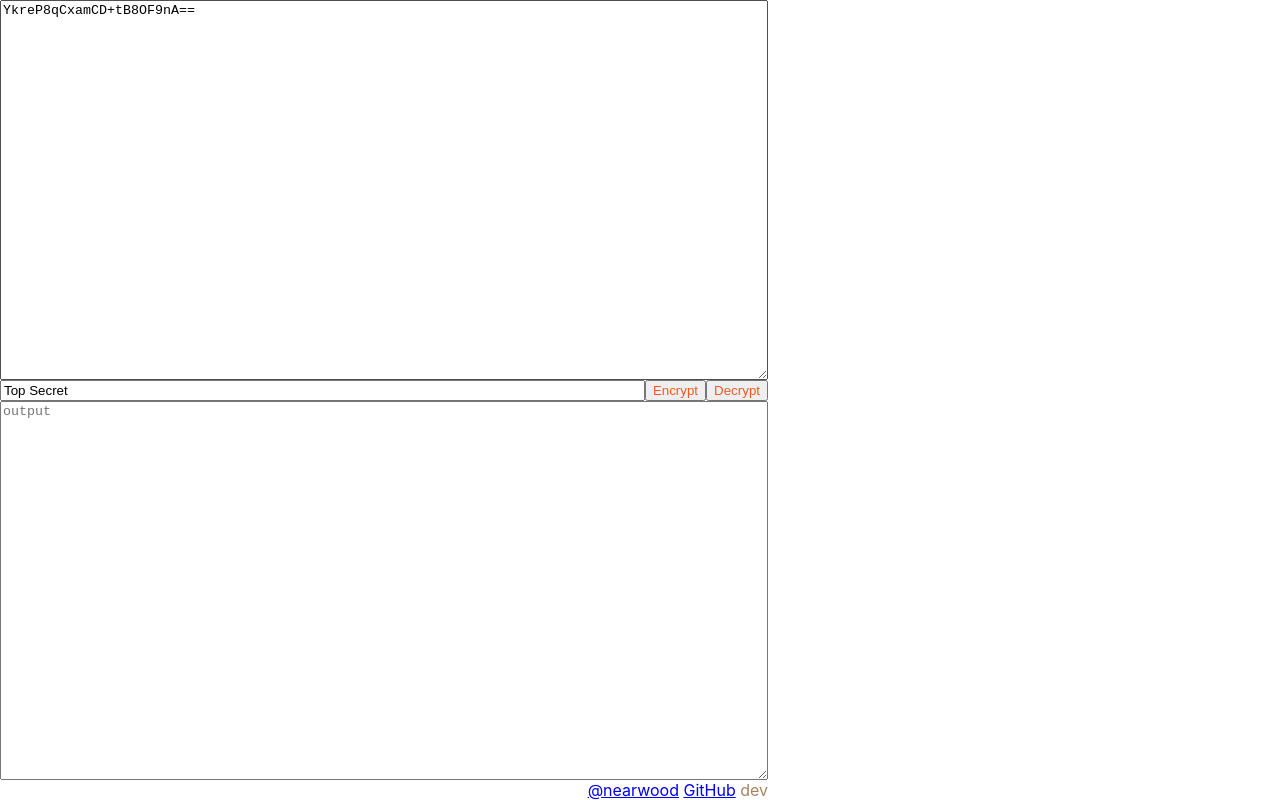
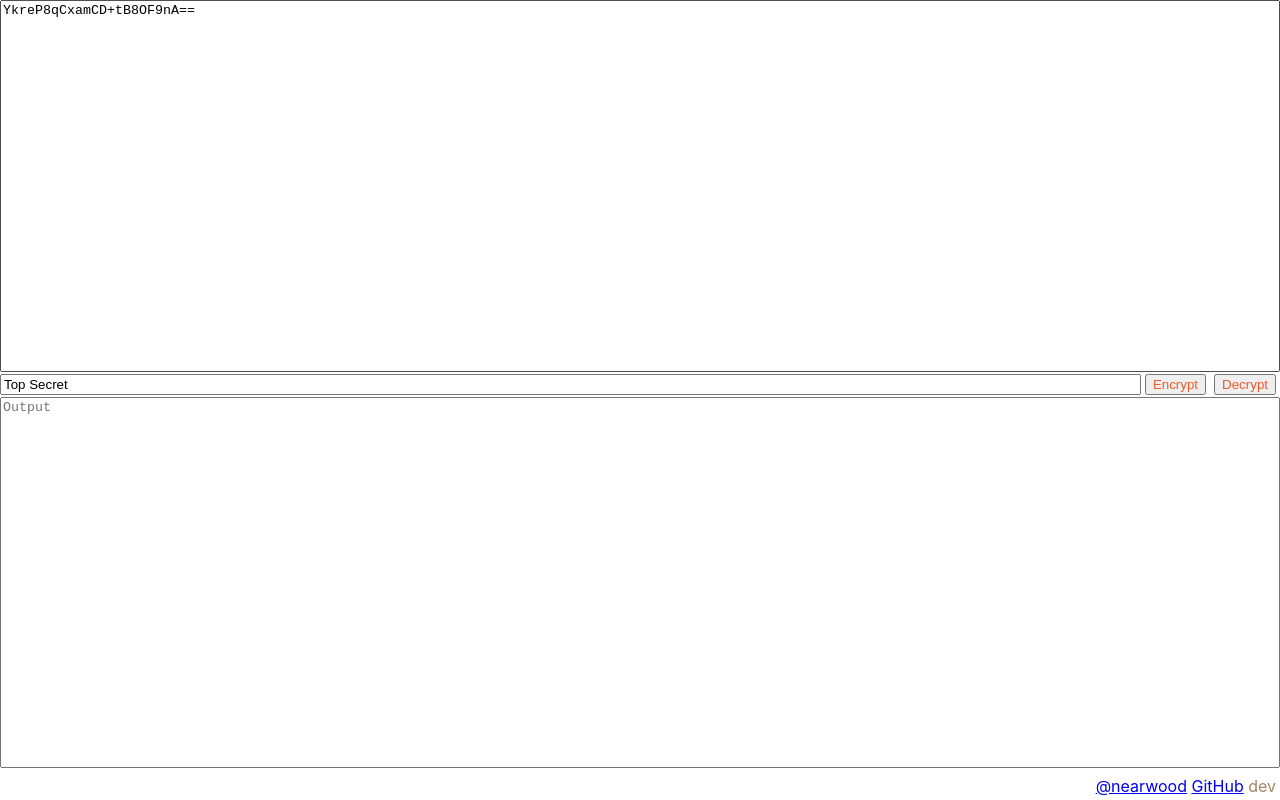
Before and after one commit to nearwood/dumbaes, a React (Create React App) app: page / in a window 1280 px wide. Built offline with nearby package versions, Linux system fonts and the light colour scheme.

Commit message:
some better styling and mv ctf code

```diff
--- a/src/App.css
+++ b/src/App.css
@@ -1,10 +1,4 @@
-
-html, body, #root {
-  height: 100%;
-}
-
 .App {
-  width: 768px;
   height: 100%;
   display: flex;
   flex-flow: column nowrap;
@@ -12,6 +6,7 @@ html, body, #root {
 }
 
 textarea {
+  resize: none;
   flex: 2 1 auto;
 }
 
@@ -19,6 +14,7 @@ textarea {
   display: flex;
   flex-flow: row nowrap;
   justify-content: space-between;
+  margin: 2px 0;
 }
 
 input#key {
@@ -26,6 +22,7 @@ input#key {
 }
 
 button {
+  margin: 0 4px;
   color: #f15926
 }
 
@@ -36,4 +33,6 @@ button {
 footer {
   text-align: right;
   color: #a48463;
+  margin-top: 4px;
+  padding: 4px;
 }
--- a/src/App.js
+++ b/src/App.js
@@ -17,11 +17,10 @@ export default function App() {
 
   return (
     <div className="App">
-      <textarea rows="8" cols="80" placeholder="input" value={input} onChange={(e) => setInput(e.target.value)}/>
-      <div id="buttons"><input id="key" type="text" placeholder="key" maxLength="32" value={key} onChange={(e) => setKey(e.target.value)}/><button onClick={() => encrypt(key, input, setOutput, setError)}>Encrypt</button><button onClick={() => decrypt(key, input, setOutput, setError)}>Decrypt</button></div>
+      <textarea rows="8" cols="80" placeholder="Input" value={input} onChange={(e) => setInput(e.target.value)}/>
+      <div id="buttons"><input id="key" type="text" placeholder="Key" maxLength="32" value={key} onChange={(e) => setKey(e.target.value)}/><button onClick={() => encrypt(key, input, setOutput, setError)}>Encrypt</button><button onClick={() => decrypt(key, input, setOutput, setError)}>Decrypt</button></div>
       <div id="errors">{error}</div>
-      <textarea rows="8" cols="80" placeholder="output" value={output} readOnly/>
-      {/*<pre>{blah()}</pre>*/}
+      <textarea rows="8" cols="80" placeholder="Output" value={output} readOnly/>
       <footer><a rel="author" href="https://twitter.com/nearwood">@nearwood</a> <a href="https://github.com/nearwood/dumbaes">GitHub</a> <span title="version">{VERSION.substring(0, 7)}</span></footer>
     </div>
   );
@@ -50,33 +49,6 @@ async function decrypt(keyString, ciphertext, setOutput, setError) {
     setError("Error: Could not decrypt.");
   }
 }
-
-// function blah() {
-//   let r = "";
-//   //var p3 = '186';
-//   var p3 = '054 056'; //'049 054 056'
-//   //var p3 = '049 056 054';
-
-//   //var p2 = '087 104 101 110 032 116 104 101';
-//   var p2 = '087 104 110 032 116 104';
-//   //var p1 = "When the Moon will shed no light With the Equinox close by In the dark a spellware rise Riding on a lightning strike Made of circuit boards and bytes Forged to cross our space and time Thru the storm my soul will guide To the path for glory and might Now just take some of your time While we share this ritual night There's a secret gift that hides But won't come without a fight First you need to get the rhyme When here comes the darkest night Then you take the first 8 bytes Count the pins and normalize Once you got the numbers right Just beware the odds are lies Line them in a row and write That will put the code in sight Now don't stress and take your time Sometimes words can trick your mind For in ASCII code you'll find The solution to these rhymes";
-//   var p1 = "light by byte rise strike bytes time guide might time night hides fight rhyme night bytes normalize right lies write sight time mind find rhymes";
-
-//   p1 = p1.split(' ');
-
-//   p1.forEach(word => {
-//     var code = word.split('').map(c => c.charCodeAt(0) % 2 === 0 ? ('' + c.charCodeAt(0)).padStart(3, '0') : null).join('');
-//     //var code = word.split('').map(c => ('' + c.charCodeAt(0)).padStart(3, '0')).join('');
-//     code += p2.split(' ').join('');
-//     code += p3.split(' ').join('');
-//     //if (code.length >= 30) {
-//       //code = code.replace(/[1,3,5,7,9]+/g,'');
-//       r += `${word} (${code.length}): ` + code + "\n";
-//     //}
-//   });
-
-//   return r;
-// }
 
 async function encryptMessage(key, plaintext) {
   return arrayBufferToBase64(await window.crypto.subtle.encrypt(
--- a/src/index.css
+++ b/src/index.css
@@ -1,3 +1,7 @@
+html, body, #root {
+  height: 100%;
+}
+
 body {
   margin: 0;
   font-family: -apple-system, BlinkMacSystemFont, 'Segoe UI', 'Roboto', 'Oxygen',
```
